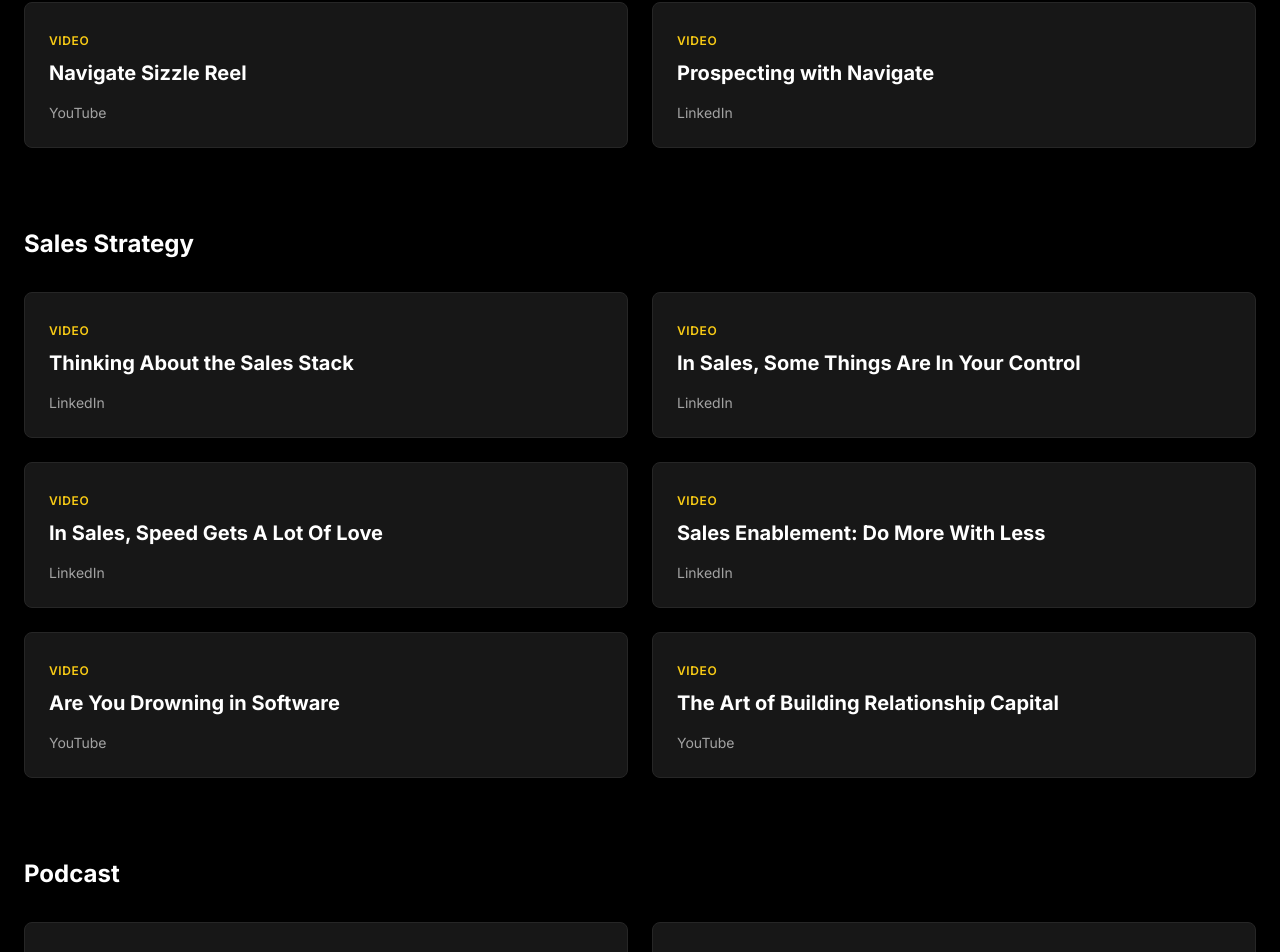
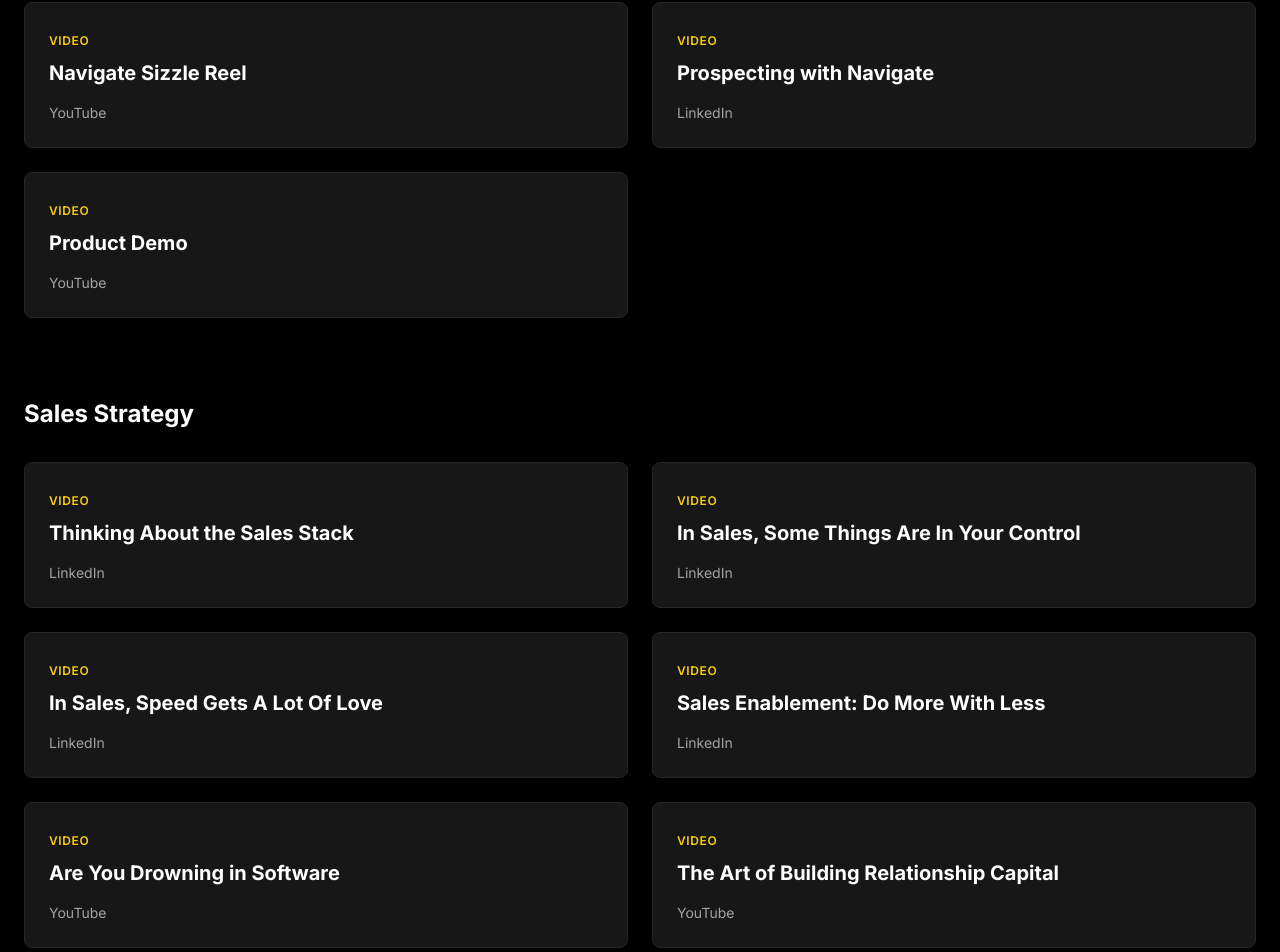
Before and after one commit to letsnavigatebmw/brandonmweaver, a React (Vite) app: page / in a window 1280 px wide. Shown: the part 4679-5631 px from the top of the page. Built offline with nearby package versions, Linux system fonts and the light colour scheme.

Commit message:
Add Navigate Product Demo video to Navigate section

```diff
--- a/src/components/ThoughtLeadership.jsx
+++ b/src/components/ThoughtLeadership.jsx
@@ -42,6 +42,11 @@ export default function ThoughtLeadership() {
       title: 'Prospecting with Navigate',
       platform: 'LinkedIn',
       link: 'https://www.linkedin.com/posts/brandonmweaver_prospecting-letsnavigate-realestate-activity-7348773865440894977-yJ3X?utm_source=share&utm_medium=member_desktop&rcm=ACoAAAEzk-UB0a6J9zTOszUt5Rx8iSd6tF0vs9g',
+    },
+    {
+      title: 'Product Demo',
+      platform: 'YouTube',
+      link: 'https://youtu.be/Mj621cjrLSs',
     },
   ]
 
```
